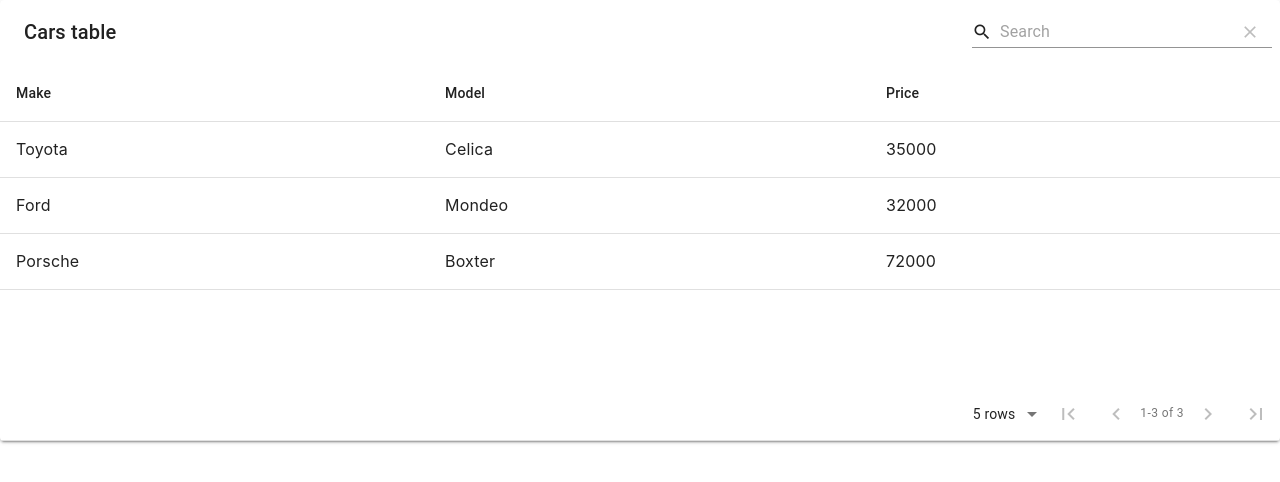
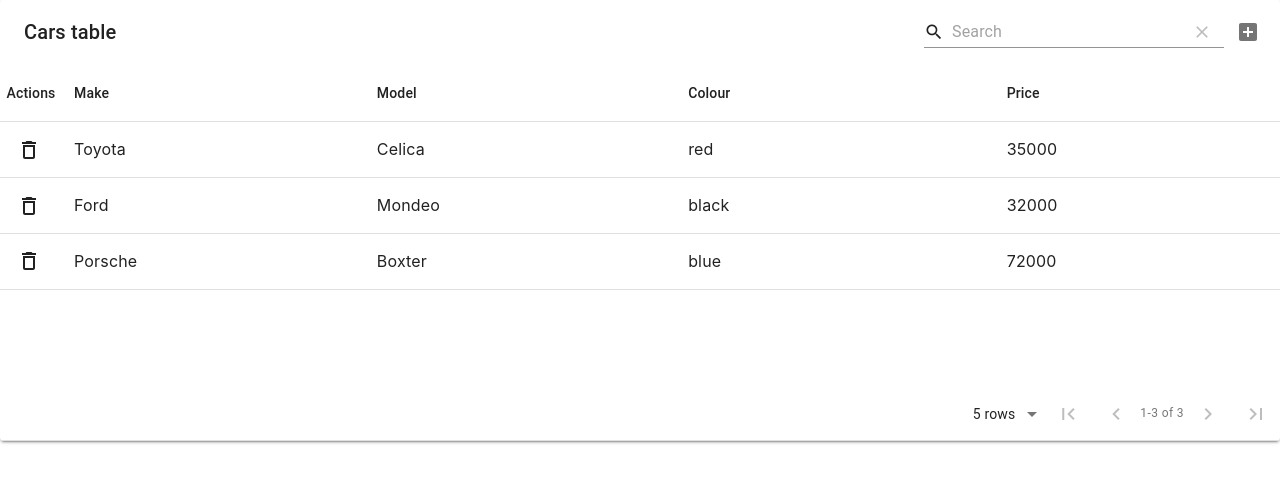
Before and after one commit to VaikkunVenkat/ECS_Interview, a React (Create React App) app: page / in a window 1280 px wide. Shown: the top 482 px of the page. Built offline with nearby package versions, Linux system fonts and the light colour scheme.

Commit message:
managed to delete a row from the table and unit test it

```diff
--- a/src/components/Table/index.tsx
+++ b/src/components/Table/index.tsx
@@ -1,14 +1,38 @@
-import React from 'react'
+import React, { useState } from 'react'
 import MaterialTable from 'material-table'
+import DeleteOutline from '@material-ui/icons/DeleteOutline';
+import AddBox from '@material-ui/icons/AddBox';
 
-import { columns, carsData } from '../../fixtures/cars'
+
+import { columns, carsData as data } from '../../fixtures/cars'
+import { ICarsData } from '../../fixtures/types';
 
 const Table: React.FC<any> = () => {
+  const [carsData, setCarsData] = useState<ICarsData[]>(data)
+
+  const handleDeleteRow = (rowData: ICarsData): void => {
+    const filteredRows: ICarsData[] = carsData.filter((car) => car.make !== rowData.make)
+    setCarsData(filteredRows)
+  }
+
   return (
     <MaterialTable
       title="Cars table"
       columns={columns}
       data={carsData}
+      actions={[
+        {
+          icon: DeleteOutline,
+          tooltip: "Delete Car",
+          onClick: (event, rowData: ICarsData | any) => handleDeleteRow(rowData),
+        },
+        {
+          icon: AddBox,
+          tooltip: "Add Car",
+          isFreeAction: true,
+          onClick: (event) => alert("You want to add a new row"),
+        },
+      ]}
     />
   );
 };
--- /dev/null
+++ b/src/components/Table/types.ts
@@ -0,0 +1,10 @@
+import AddBox from '@material-ui/icons/AddBox';
+import DeleteOutline from '@material-ui/icons/DeleteOutline';
+import { ICarsData } from '../../fixtures/types';
+
+export interface IActionProps {
+  icon: typeof AddBox | typeof DeleteOutline,
+  tooltip: string,
+  onClick: (arg0: any, arg1: ICarsData | undefined) => void
+  isFreeAction?: true,
+}
--- a/src/fixtures/cars.ts
+++ b/src/fixtures/cars.ts
@@ -3,11 +3,12 @@
 export const columns: IColumns[] = [
   { title: 'Make', field: 'make' },
   { title: 'Model', field: 'model' },
+  { title: 'Colour', field: 'colour' },
   { title: 'Price', field: 'price' },
 ]
 
 export const carsData: ICarsData[] = [
-  { make: "Toyota", model: "Celica", price: 35000 },
-  { make: "Ford", model: "Mondeo", price: 32000 },
-  { make: "Porsche", model: "Boxter", price: 72000 }
+  { make: "Toyota", model: "Celica", colour: "red", price: 35000 },
+  { make: "Ford", model: "Mondeo", colour: "black", price: 32000 },
+  { make: "Porsche", model: "Boxter", colour: "blue", price: 72000 }
 ];
--- a/src/fixtures/types.ts
+++ b/src/fixtures/types.ts
@@ -1,6 +1,7 @@
 export interface ICarsData {
   make: string,
   model: string,
+  colour: string,
   price: number,
 }
 
```
Also changed, not shown: 1 other file (tests, documents, lock files or other folders).
